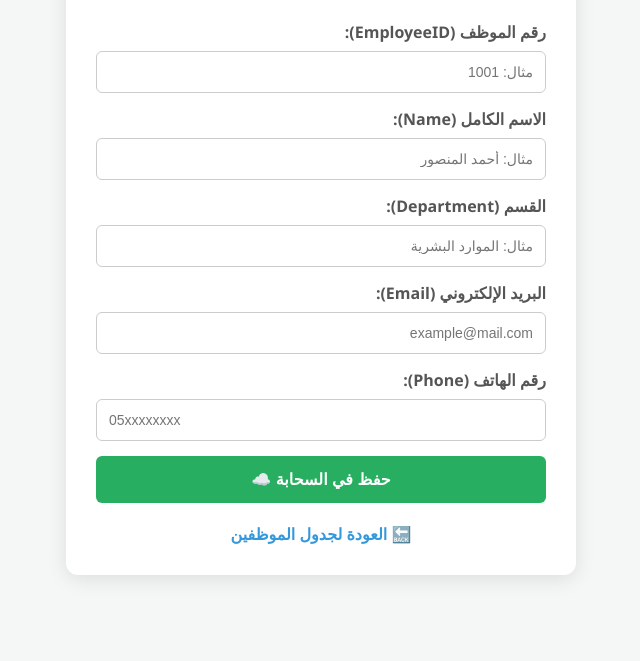
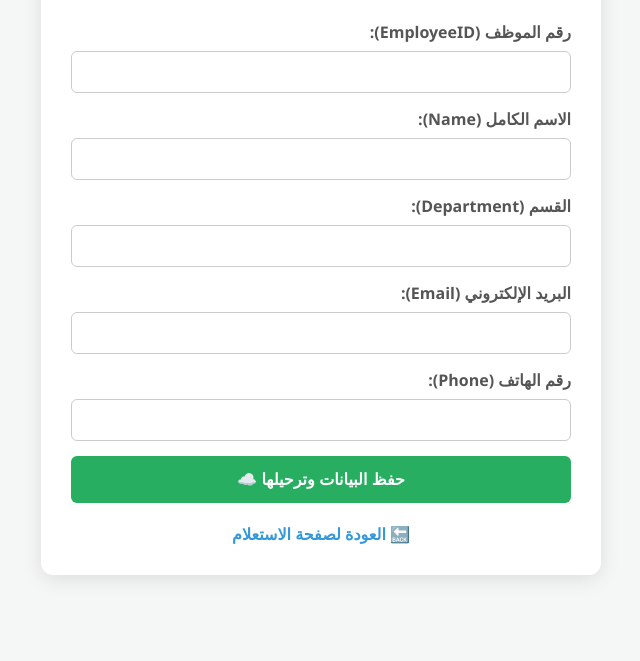
Before and after one commit to ralms8256-sudo/employee-Admin, a plain HTML site: page add-employee.html in a window 1280 px wide. Shown: the part 139-800 px from the top of the page, without its empty margins (319-959 px from the left). Drawn offline with Linux system fonts and the light colour scheme.

Commit message:
Update add-employee.html

```diff
--- a/add-employee.html
+++ b/add-employee.html
@@ -6,17 +6,15 @@
     <title>إضافة موظف جديد</title>
     <style>
         body { font-family: 'Segoe UI', Arial, sans-serif; margin: 20px; background-color: #f4f7f6; color: #333; }
-        .form-container { max-width: 450px; margin: 40px auto; background: white; padding: 30px; border-radius: 12px; box-shadow: 0 4px 20px rgba(0,0,0,0.1); }
+        .form-container { max-width: 500px; margin: 40px auto; background: white; padding: 30px; border-radius: 12px; box-shadow: 0 4px 20px rgba(0,0,0,0.1); }
         h2 { text-align: center; color: #2c3e50; margin-bottom: 25px; border-bottom: 2px solid #27ae60; padding-bottom: 10px; }
         .form-group { margin-bottom: 15px; text-align: right; }
         label { display: block; margin-bottom: 8px; font-weight: bold; color: #555; }
         input { width: 100%; padding: 12px; border: 1px solid #ccc; border-radius: 6px; box-sizing: border-box; font-size: 14px; }
-        input:focus { border-color: #27ae60; outline: none; box-shadow: 0 0 5px rgba(39, 174, 96, 0.2); }
-        button { width: 100%; padding: 14px; background-color: #27ae60; color: white; border: none; border-radius: 6px; cursor: pointer; font-size: 16px; font-weight: bold; transition: background 0.3s; }
-        button:hover { background-color: #219150; }
+        input:focus { border-color: #27ae60; outline: none; }
+        button { width: 100%; padding: 14px; background-color: #27ae60; color: white; border: none; border-radius: 6px; cursor: pointer; font-size: 16px; font-weight: bold; }
         button:disabled { background-color: #bdc3c7; cursor: not-allowed; }
         .back-link { display: block; text-align: center; margin-top: 20px; text-decoration: none; color: #3498db; font-weight: bold; }
-        .back-link:hover { text-decoration: underline; }
     </style>
 </head>
 <body>
@@ -26,62 +24,55 @@
     <form id="employeeForm">
         <div class="form-group">
             <label>رقم الموظف (EmployeeID):</label>
-            <input type="text" name="EmployeeID" placeholder="مثال: 1001" required>
+            <input type="text" name="EmployeeID" required>
         </div>
-
         <div class="form-group">
             <label>الاسم الكامل (Name):</label>
-            <input type="text" name="Name" placeholder="مثال: أحمد المنصور" required>
+            <input type="text" name="Name" required>
         </div>
-
         <div class="form-group">
             <label>القسم (Department):</label>
-            <input type="text" name="Department" placeholder="مثال: الموارد البشرية" required>
+            <input type="text" name="Department" required>
         </div>
-
         <div class="form-group">
             <label>البريد الإلكتروني (Email):</label>
-            <input type="email" name="Email" placeholder="example@mail.com" required style="direction: ltr; text-align: right;">
+            <input type="email" name="Email" required style="direction: ltr; text-align: right;">
         </div>
-
         <div class="form-group">
             <label>رقم الهاتف (Phone):</label>
-            <input type="tel" name="Phone" placeholder="05xxxxxxxx" required>
+            <input type="tel" name="Phone" required>
         </div>
-
-        <button type="submit" id="submitBtn">حفظ في السحابة ☁️</button>
+        <button type="submit" id="submitBtn">حفظ البيانات وترحيلها ☁️</button>
     </form>
-    <a href="./index.html" class="back-link">🔙 العودة لجدول الموظفين</a>
+    <a href="index.html" class="back-link">🔙 العودة لصفحة الاستعلام</a>
 </div>
 
 <script>
-    const apiUrl = 'https://script.google.com/macros/s/AKfycbxXur1ASanFOuc9txw_Tg5wXYddvLXjZVeUBQIk1GX8nQptRake7ZpzDtahGtDtCswESA/exec';
+    const apiUrl = 'https://script.google.com/macros/s/AKfycbDv7kIcIb1CJcmJZOtMHarBnfDzMEJcdKOePH-Xu2d9cY0FDXOMf0onJdyGUxk1OhvEg/exec';
 
     document.getElementById('employeeForm').addEventListener('submit', async (e) => {
         e.preventDefault();
         const btn = document.getElementById('submitBtn');
-        btn.innerText = "جاري الحفظ والترحيل...";
+        btn.innerText = "جاري الترحيل الآن...";
         btn.disabled = true;
 
         const formData = new FormData(e.target);
         const data = Object.fromEntries(formData.entries());
 
         try {
-            // إرسال البيانات باستخدام صيغة تدعمها جوجل بشكل أفضل
             await fetch(apiUrl, {
                 method: 'POST',
-                mode: 'no-cors', // لتجاوز قيود الحماية (CORS)
+                mode: 'no-cors',
                 headers: { 'Content-Type': 'application/json' },
                 body: JSON.stringify(data)
             });
 
-            alert("✅ تم إرسال البيانات! انتظر 10 ثوانٍ ثم حدث الجدول الرئيسي.");
+            alert("✅ تمت الإضافة بنجاح! سيتم تحديث الملف خلال ثوانٍ.");
             e.target.reset();
         } catch (error) {
-            console.error(error);
-            alert("❌ فشل الإرسال، تأكد من اتصالك.");
+            alert("❌ خطأ في الإرسال.");
         } finally {
-            btn.innerText = "حفظ في السحابة ☁️";
+            btn.innerText = "حفظ البيانات وترحيلها ☁️";
             btn.disabled = false;
         }
     });
```
